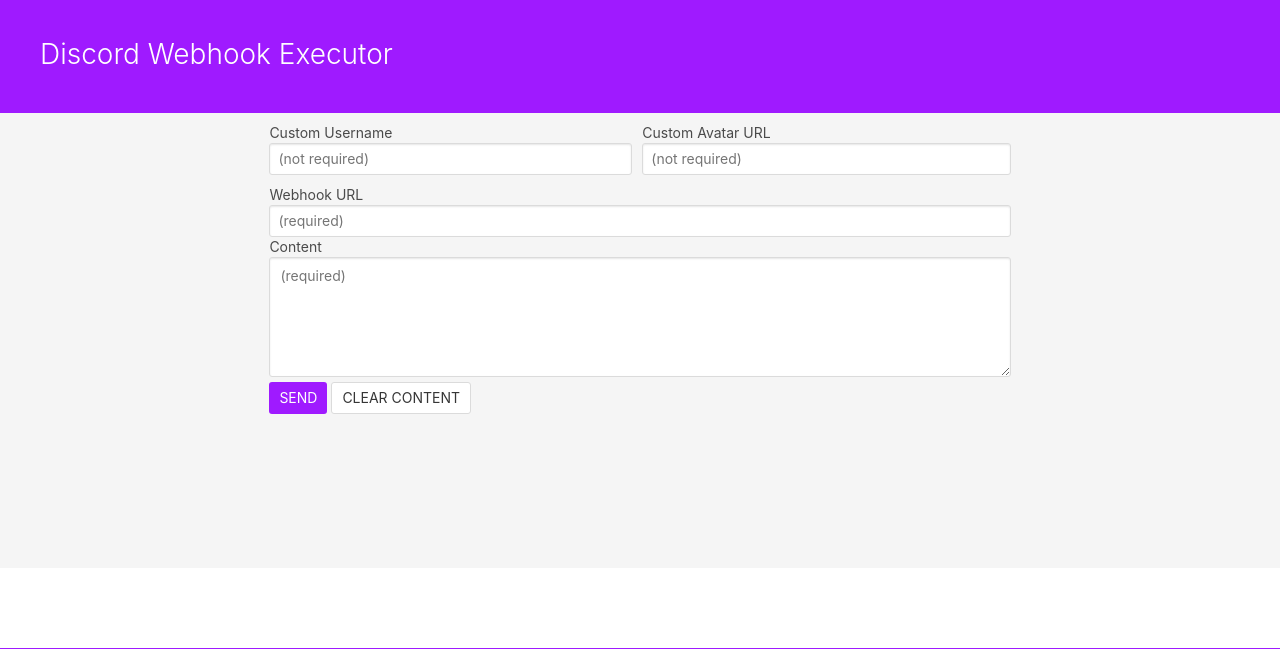
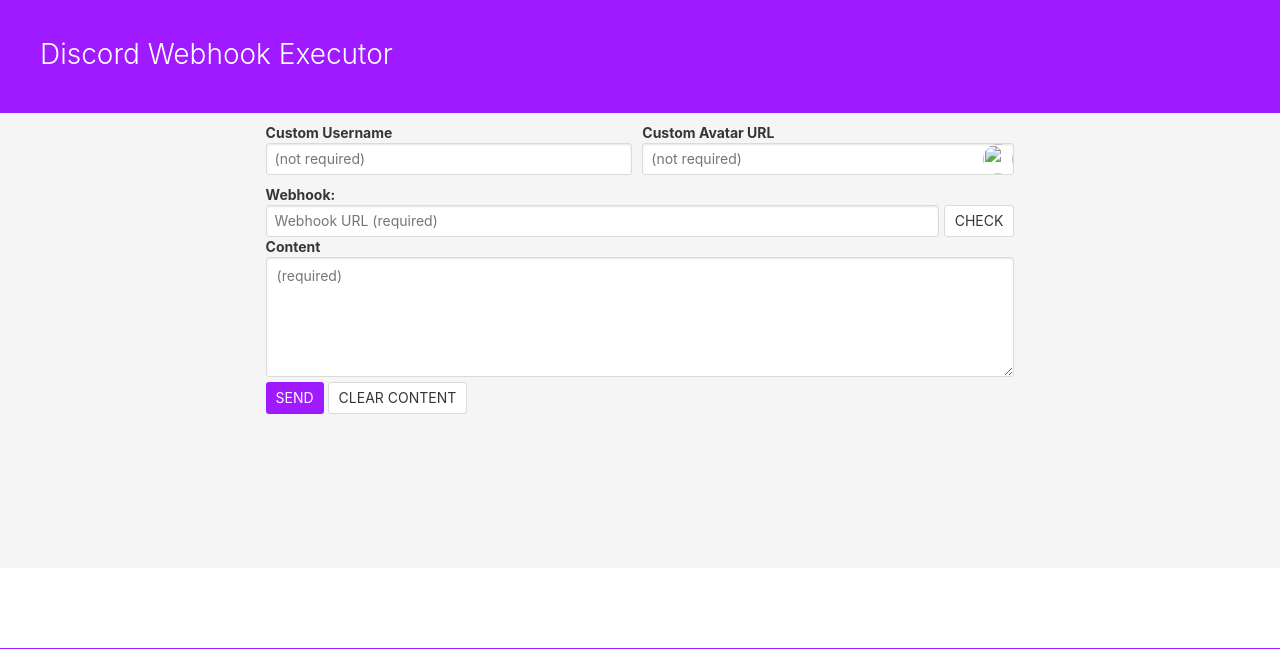
Before and after one commit to 3jackdaws/isogen3, a Django app: template apps/shinobu/templates/shinobu/webhook.html in a window 1280 px wide. Shown: the part 52-701 px from the top of the page. Run offline with Django 3.2, Linux system fonts and the light colour scheme; the template is opened without the code that fills it, so the values that code supplies are empty; some libraries are stand-ins or nearby versions.

Commit message:
Made webhook page better

```diff
--- a/apps/shinobu/templates/shinobu/webhook.html
+++ b/apps/shinobu/templates/shinobu/webhook.html
@@ -16,21 +16,28 @@
         </div>
     </section>
     <div class="container is-flex" id='cards' style="justify-content: space-around; flex-flow: row wrap; padding-top: 10px">
-        <form style="">
+        <form style="" id="wh">
             <div class="control is-horizontal">
                 <label style="margin-right: 5px;">
-                    Custom Username
+                    <strong>Custom Username</strong>
                     <input class="input" name="username" placeholder="(not required)">
                 </label>
                 <label style="margin-left: 5px;">
-                    Custom Avatar URL
-                    <input class="input" name="avatar_url" placeholder="(not required)">
+                    <strong>Custom Avatar URL</strong>
+                    <input class="input" name="avatar_url" placeholder="(not required)" oninput="loadAvatar(this)">
                 </label>
+                <img id='avatar-preview' class=""  src=""style="position: absolute;bottom: 1px; right: 1px; margin-left: -32px; height:30px; width: 30px; border-radius: 50%; border:none;">
 
             </div>
-            <label>Webhook URL</label>
-            <input class="input" name="url" placeholder="(required)">
-            <label>Content</label>
+            <label>
+                <strong>Webhook: </strong><span id="wh-name"></span>
+                <div class="control is-horizontal">
+                    <input class="input" name="url" placeholder="Webhook URL (required)" style="margin-right: 5px;" oninput="checkWebhookURL(this.parentNode.querySelector('button'))">
+                    <button type="button" class="button" onclick="checkWebhookURL(this)">CHECK</button>
+                </div>
+            </label>
+            <div id="webhook-check"></div>
+            <label><strong>Content</strong></label>
             <textarea class="textarea" name="content" placeholder="(required)"></textarea>
             <button style="margin-top: 5px;" type="button" class="button is-primary" onclick="execute(this.parentNode)">SEND</button>
             <button style="margin-top: 5px;" type="button" class="button " onclick="execute(this.parentNode['content'].value = '')">CLEAR CONTENT</button>
@@ -75,4 +82,47 @@
             }
         });
     }
+
+    function checkWebhookURL(button){
+        var form = document.getElementById('wh');
+        var url = form['url'].value;
+        document.getElementById("webhook-check").innerHTML = "";
+        var input = button.parentNode.querySelector("input");
+        button.className+= " is-loading";
+        $.ajax({
+            type: "GET",
+            url: url,
+            success: function(webhook) {
+                try{
+                    "name" in webhook;
+                    button.innerHTML = "VALID";
+                    button.className = 'button is-success';
+                    console.log(webhook);
+                    input.className="input is-success";
+                    document.getElementById("wh-name").innerHTML = webhook.name;
+                }catch (e){
+                    button.innerHTML = "INVALID";
+                    button.className = 'button is-danger';
+                    input.className="input is-danger";
+                }
+            },error:function(){
+                button.innerHTML = "INVALID";
+                button.className = 'button is-danger';
+                input.className="input is-danger";
+            }
+        });
+    }
+
+    function resetButton(button, text, classname, time){
+        setTimeout(function () {
+            button.innerHTML = text;
+            button.className = classname;
+        }, time);
+    }
+
+    function loadAvatar(input) {
+        var url = input.value;
+        var avatarPreview = document.getElementById('avatar-preview');
+        avatarPreview.src=url;
+    }
 </script>
```
